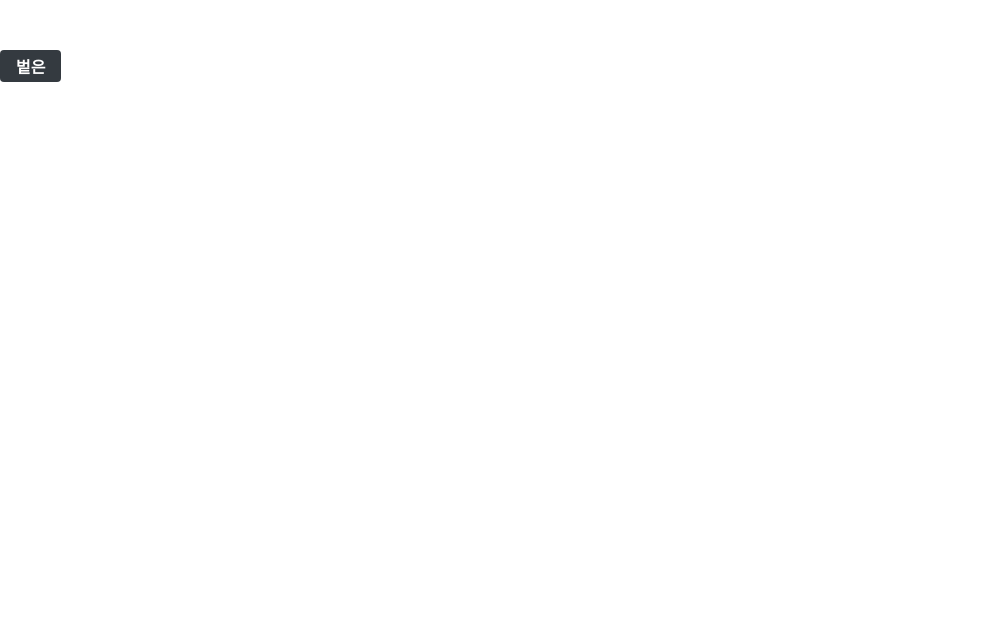
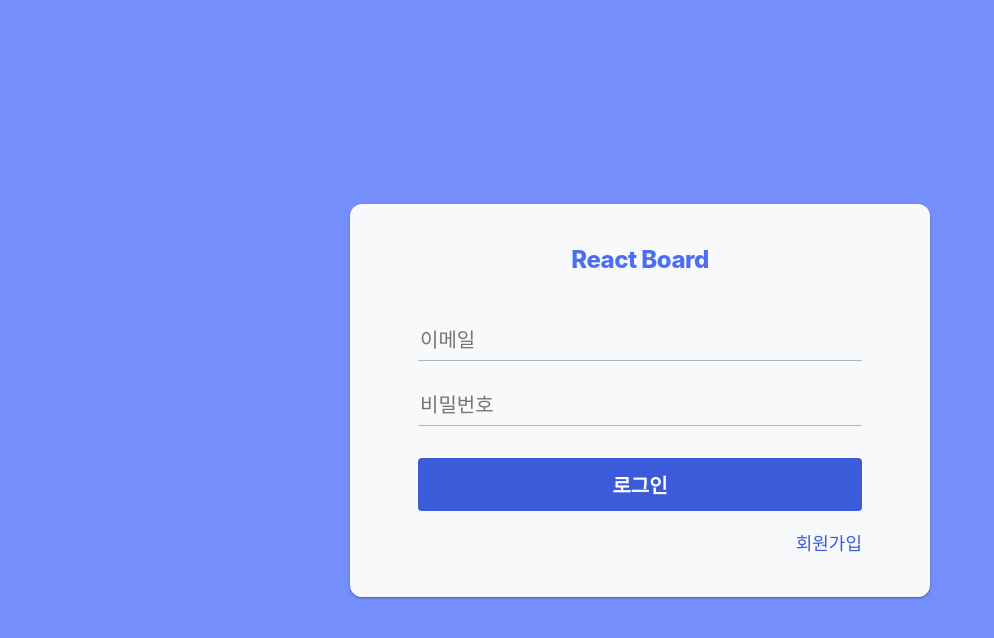
Before and after one commit to redonearth/react-board, a React (Create React App) app in the folder frontend/: page /login in a window 1280 px wide. Before the commit this address led to /. Shown: the top 638 px of the page, without its empty margins (0-994 px from the left). Built offline with nearby package versions, Linux system fonts and the light colour scheme; the HTML template or start-up script is replaced by a standard one.

Commit message:
AuthForm component 생성 및 적용

```diff
--- a/frontend/src/App.js
+++ b/frontend/src/App.js
@@ -24,7 +24,7 @@ function App() {
         <Route component={RegisterPage} path="/register" />
         <Route component={PostWritePage} path="/write" />
         <Route component={PostDetailPage} path="/@:username/:postId" />
-        <Redirect from="*" to="/" />
+        {/* <Redirect from="*" to="/" /> */}
         {/* </Switch> */}
       </Router>
       <GlobalStyles />
--- a/frontend/src/GlobalStyles.js
+++ b/frontend/src/GlobalStyles.js
@@ -8,7 +8,6 @@ const globalStyles = createGlobalStyle`
     font-family: -apple-system, BlinkMacSystemFont, 'Segoe UI', Roboto, Oxygen, Ubuntu, Cantarell, 'Open Sans', 'Helvetica Neue', sans-serif;
     box-sizing: border-box;
     min-height: 100%;
-    padding-top: 50px;
   }
 
   #root {
--- /dev/null
+++ b/frontend/src/components/auth/AuthForm.js
@@ -0,0 +1,65 @@
+import React from "react";
+import { Link } from "react-router-dom";
+import styled from "styled-components";
+import palette from "../../lib/styles/palette";
+import Button from "../common/Button";
+
+const AuthFormWrapper = styled.div``;
+
+const StyledInput = styled.input`
+  border: none;
+  outline: none;
+  width: 100%;
+  background: ${palette.gray[0]};
+  border-bottom: 1px solid ${palette.gray[5]};
+  padding-bottom: 0.5rem;
+  font-size: 1.25rem;
+  &:focus {
+    color: ${palette.gray[8]};
+    border-bottom: 1px solid ${palette.indigo[8]};
+  }
+  & + & {
+    margin-top: 2rem;
+  }
+`;
+
+const ButtonWithMarginTop = styled(Button)`
+  margin-top: 2rem;
+`;
+
+const Footer = styled.div`
+  margin-top: 1.5rem;
+  text-align: right;
+  a {
+    color: ${palette.indigo[8]};
+    font-size: 1.125rem;
+    font-weight: 500;
+    &:hover {
+      color: ${palette.indigo[4]};
+    }
+  }
+`;
+
+const AuthForm = () => {
+  return (
+    <AuthFormWrapper>
+      <form>
+        <StyledInput autoComplete="email" name="email" placeholder="이메일" />
+        <StyledInput
+          autoComplete="new-password"
+          name="password"
+          placeholder="비밀번호"
+          type="password"
+        />
+        <ButtonWithMarginTop fullWidth indigo>
+          로그인
+        </ButtonWithMarginTop>
+      </form>
+      <Footer>
+        <Link to="/register">회원가입</Link>
+      </Footer>
+    </AuthFormWrapper>
+  );
+};
+
+export default AuthForm;
--- /dev/null
+++ b/frontend/src/components/auth/AuthTemplate.js
@@ -0,0 +1,53 @@
+import React from "react";
+import { Link } from "react-router-dom";
+import styled from "styled-components";
+import palette from "../../lib/styles/palette";
+
+const AuthTemplateWrapper = styled.div`
+  display: flex;
+  flex-direction: column;
+  justify-content: center;
+  align-items: center;
+  position: absolute;
+  left: 0;
+  top: 0;
+  bottom: 0;
+  right: 0;
+  background: ${palette.indigo[4]};
+`;
+
+const StyledBox = styled.div`
+  .logo-area {
+    display: block;
+    color: ${palette.indigo[6]};
+    text-align: center;
+    font-size: 1.5rem;
+    font-weight: 800;
+    letter-spacing: -0.5px;
+    padding-bottom: 3.5rem;
+  }
+  background: ${palette.gray[0]};
+  border-radius: 12px;
+  width: 580px;
+  padding: 2.75rem 4.25rem;
+  box-shadow: 0 1px 3px rgba(0, 0, 0, 0.12), 0 1px 2px rgba(0, 0, 0, 0.24);
+  transition: all 0.3s cubic-bezier(0.25, 0.8, 0.25, 1);
+  &:hover {
+    box-shadow: 0 14px 28px rgba(0, 0, 0, 0.25), 0 10px 10px rgba(0, 0, 0, 0.22);
+  }
+`;
+
+const AuthTemplate = ({ children }) => {
+  return (
+    <AuthTemplateWrapper>
+      <StyledBox>
+        <div className="logo-area">
+          <Link to="/">React Board</Link>
+        </div>
+        {children}
+      </StyledBox>
+    </AuthTemplateWrapper>
+  );
+};
+
+export default AuthTemplate;
--- a/frontend/src/components/common/Button.js
+++ b/frontend/src/components/common/Button.js
@@ -1,5 +1,5 @@
 import React from "react";
-import styled from "styled-components";
+import styled, { css } from "styled-components";
 import palette from "../../lib/styles/palette";
 
 const StyledButton = styled.button`
@@ -15,6 +15,23 @@ const StyledButton = styled.button`
   &:hover {
     background: ${palette.gray[6]};
   }
+  ${(props) =>
+    props.fullWidth &&
+    css`
+      width: 100%;
+      padding-top: 0.75rem;
+      padding-bottom: 0.75rem;
+      font-size: 1.25rem;
+    `}
+
+  ${(props) =>
+    props.indigo &&
+    css`
+      background: ${palette.indigo[8]};
+      &:hover {
+        background: ${palette.indigo[6]};
+      }
+    `}
 `;
 
 const Button = (props) => <StyledButton {...props} />;
--- a/frontend/src/pages/LandingPage.js
+++ b/frontend/src/pages/LandingPage.js
@@ -43,7 +43,7 @@ function LandingPage() {
   return (
     // <Container>
     <div>
-      <Button>벝은</Button>
+      <Button>버튼</Button>
       {/* {posts.map((post) => (
         <Post
           key={post._id}
--- a/frontend/src/pages/LoginPage.js
+++ b/frontend/src/pages/LoginPage.js
@@ -3,6 +3,8 @@ import { useHistory, withRouter } from "react-router-dom";
 import { useDispatch } from "react-redux";
 import { loginUser } from "../_actions/user_action";
 import styled from "styled-components";
+import AuthTemplate from "../components/auth/AuthTemplate";
+import AuthForm from "../components/auth/AuthForm";
 
 const Container = styled.div`
   display: flex;
@@ -48,13 +50,16 @@ function LoginPage() {
 
   return (
     <Container>
-      <Form onSubmit={onSubmit}>
+      <AuthTemplate>
+        <AuthForm />
+      </AuthTemplate>
+      {/* <Form onSubmit={onSubmit}>
         <label>E-mail</label>
         <input type="email" value={Email} onChange={onEmailChange} />
         <label>Password</label>
         <input type="password" value={Password} onChange={onPasswordChange} />
         <button>Login</button>
-      </Form>
+      </Form> */}
     </Container>
   );
 }
--- a/frontend/src/pages/RegisterPage.js
+++ b/frontend/src/pages/RegisterPage.js
@@ -3,6 +3,8 @@ import { useHistory, withRouter } from "react-router-dom";
 import { useDispatch } from "react-redux";
 import { registerUser } from "../_actions/user_action";
 import styled from "styled-components";
+import AuthTemplate from "../components/auth/AuthTemplate";
+import AuthForm from "../components/auth/AuthForm";
 
 const Container = styled.div`
   display: flex;
@@ -63,7 +65,10 @@ function RegisterPage() {
 
   return (
     <Container>
-      <Form onSubmit={onSubmit}>
+      <AuthTemplate>
+        <AuthForm />
+      </AuthTemplate>
+      {/* <Form onSubmit={onSubmit}>
         <label>E-mail</label>
         <input type="email" value={email} onChange={onEmailChange} />
         <label>Name</label>
@@ -77,7 +82,7 @@ function RegisterPage() {
           onChange={onConfirmPasswordChange}
         />
         <button>Register</button>
-      </Form>
+      </Form> */}
     </Container>
   );
 }
```
